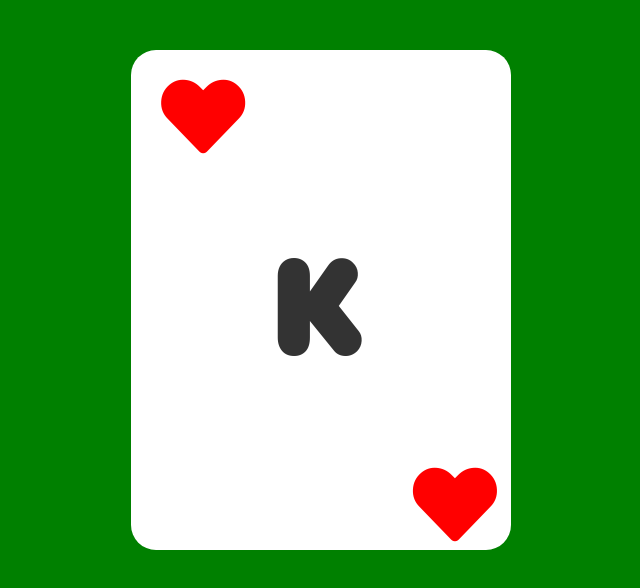
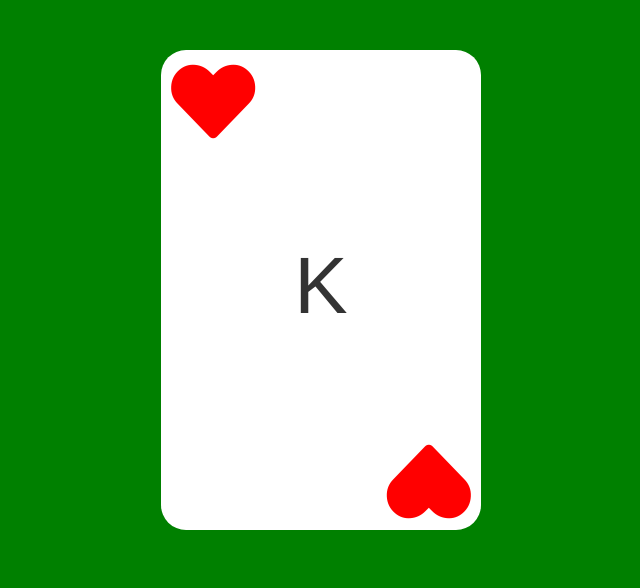
Before and after one commit to yariel1983/myrandomcard, a plain HTML site: page index.html in a window 1280 px wide. Shown: the whole page, without its empty margins (319-959 px from the left). Drawn offline with nearby package versions, Linux system fonts and the light colour scheme; a web font is replaced by a local one.

Commit message:
finished

```diff
--- a/index.html
+++ b/index.html
@@ -1,22 +1,20 @@
+<!DOCTYPE html>
+<!--
+To change this license header, choose License Headers in Project Properties.
+To change this template file, choose Tools | Templates
+and open the template in the editor.
+-->
 <html>
     <head>
         <meta charset="utf-8">
         <meta name="viewport" content="width=device-width, initial-scale=1, shrink-to-fit=no">
         <title>My Random Card</title>
-        <!-- Latest compiled and minified CSS -->
         <link rel="stylesheet" href="https://maxcdn.bootstrapcdn.com/bootstrap/3.3.7/css/bootstrap.min.css">
-
-        <!-- jQuery library -->
-        <script src="https://ajax.googleapis.com/ajax/libs/jquery/3.3.1/jquery.min.js"></script>
-
-        <!-- Latest compiled JavaScript -->
-        <script src="https://maxcdn.bootstrapcdn.com/bootstrap/3.3.7/js/bootstrap.min.js"></script>
         <link rel="stylesheet" href="https://use.fontawesome.com/releases/v5.0.13/css/all.css"  crossorigin="anonymous">
         <link href="https://fonts.googleapis.com/css?family=Pacifico" rel="stylesheet">
         <link rel="stylesheet" href="style.css" type="text/css" />
         <link href="https://fonts.googleapis.com/css?family=Butterfly+Kids" rel="stylesheet">
         <link rel="stylesheet" href="https://cdnjs.cloudflare.com/ajax/libs/simple-line-icons/2.4.1/css/simple-line-icons.css">
-    </head>
         <style>
             body{
                 background: green;
@@ -24,45 +22,63 @@
             #mycard1{
                 padding-top: 50px;
             }
-    #mycardcolor{
-       background: white;
-       border-radius:25px
-    }
-    #toplefticon{
-      padding-top: 25px;
-    }
-    #centerletter{
-        padding-top:200px;
-        padding-right: 100px;
-    }
-    #bottomrighticon{
-        padding-top:100px;
-        padding-left: 150px;
-        }
             .lhurt{
                 color: red;
             }
 
+            .black{
+                color: black;
+            }
+
+
+            .center-block {
+                width:320px;
+                height:480px;
+                padding:10px;
+                background: white;
+                border-radius:25px
+            }
+            .rotate {
+                transform: rotate(180deg);
+            }
+            #letter {
+                height: 295px;
+                text-align: center;
+                padding: 85px 0;
+                font-size:  80px;
+            }
+
         </style>
+    </head>
+
     <body>
-      <div class="container" id="mycard1"><!--style="padding-top:50px; padding-left:25px;"-->
-          <div class="col-lg-4 col-md-4 col-sm-4 col-xs-4"></div>
-           <div class="col-lg-4 col-md-4 col-sm-4 col-xs-4" id="mycardcolor"> <!--style="background: white; border-radius:25px;"-->
-               <div class="col-lg-4 col-md-4 col-sm-4 col-xs-4" id="toplefticon"><i class="fas fa-heart lhurt fa-6x"></i></div> <!--style="padding-top: 25px;"-->
-           <div class="col-lg-4 col-md-4 col-sm-4 col-xs-4">
+       <div class="container" id="mycard1">
             <div class="row">
-                   <div class="col-lg-4 col-md-4 col-sm-4 col-xs-1"></div>
-                   <div class="col-lg-4 col-md-4 col-sm-1 col-xs-1" id="centerletter"><i class="fab fa-kickstarter-k fa-8x"></i></div> <!--style="padding-top:200px; padding-right: 100px;"-->
-                   <div class="col-lg-4 col-md-4 col-sm-1 col-xs-1" id="bottomrighticon"><i class="fas fa-heart icon lhurt fa-6x"></i> <!-- style="padding-top:100px; padding-left: 150px;"-->
+                <div class="center-block" onclick="myFunction()">
+                    <div class=""><i id="sup" class="fas fa-heart lhurt fa-6x"></i></div>
+                    <div id="letter">
+                        K
+                    </div>
+                    <div class="text-right"><i id="inf" class="fas fa-heart lhurt fa-6x rotate"></i></div>
                 </div>
             </div>
         </div>
-            <div class="col-lg-4 col-md-4 col-sm-4 col-xs-1" style="padding-bottom: 500px;"></div>
-           </div>
-            <div class="col-lg-4 col-md-4 col-sm-4 col-xs-1"></div>
-         </div>
-
-
-
+        <!-- jQuery library -->
+        <script src="https://ajax.googleapis.com/ajax/libs/jquery/3.3.1/jquery.min.js"></script>
+        <script src="https://maxcdn.bootstrapcdn.com/bootstrap/3.3.7/js/bootstrap.min.js"></script>
+        <script>
+                    function myFunction() {
+                        //ARRAYS
+                        var letter = ['A', '1', '2', '3', '4', '5', '6', '7', '8', 'J', 'Q', 'K'];
+                        var figure = ['fas fa-heart lhurt fa-6x', 'fas fa-anchor lhurt fa-6x', 'fas fa-address-book black fa-6x', 'fas fa-ambulance black fa-6x'];
+                        //SELECT RANDOM Positions in Letter and Figure Array
+                        var randomLetter = Math.floor(Math.random() * letter.length);
+                        var randomFigure = Math.floor(Math.random() * figure.length);
+                        //Update text and icons
+                        document.getElementById("letter").innerHTML = letter[randomLetter];
+                        document.getElementById('sup').className = figure[randomFigure];
+                        document.getElementById('inf').className = figure[randomFigure] + ' rotate';
+                    }
+        </script>
     </body>
 </html>
```
Lines whose indentation alone changed are shown as unchanged.
